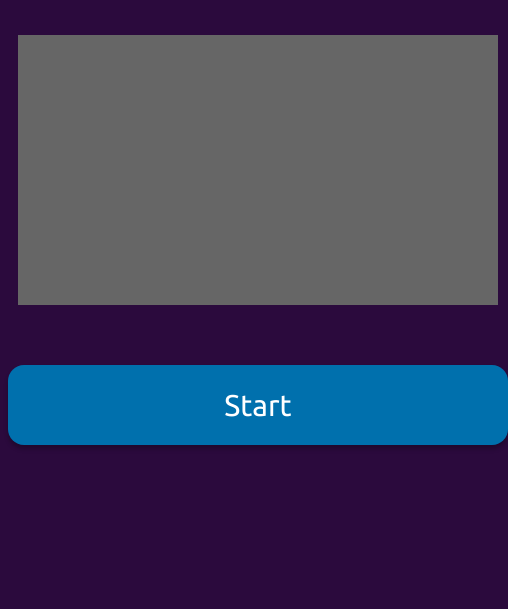
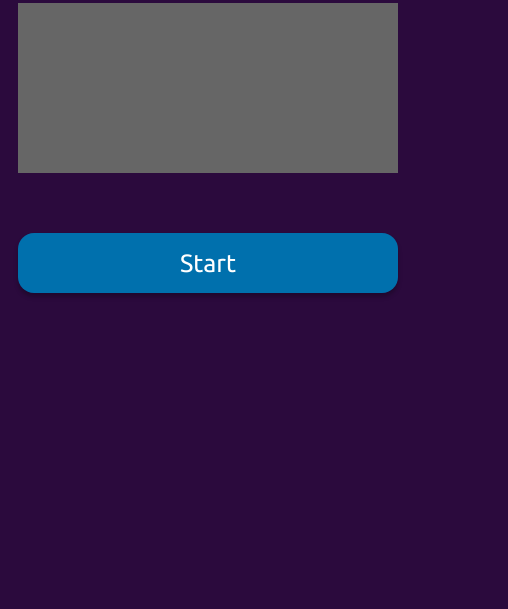
Before and after one commit to anushbhatia/capgleaderboard, a plain HTML site: page Home/Photo.html in a window 390 px wide. Shown: the part 235-844 px from the top of the page, 508 px wide, since content can reach past the window. Drawn offline with nearby package versions, Linux system fonts and the light colour scheme.

Commit message:
Made the resolution upto date

```diff
--- a/Home/Photo.html
+++ b/Home/Photo.html
@@ -29,7 +29,7 @@
     </div>
 
 
-    @*If the company leaderboard function shold be used set the onclick below to "inputCompany();" else use "waitingForResultNoCompany();"*@
+    <!-- @*If the company leaderboard function shold be used set the onclick below to "inputCompany();" else use "waitingForResultNoCompany();"*@ -->
     <button class="next-button" onclick="waitingForResultNoCompany();">Next</button>
 </div>
 <div id="company-screen" class="none">
--- a/css/photo.css
+++ b/css/photo.css
@@ -423,8 +423,29 @@
         position: relative;
     }
     .disclaimer-info {
+        font-size: 25px;
+        width: 350px;
+    }
+    .header-text {
+        font-size: 40px;
+        font-weight: bold;
+    }
+    .cancel-text {
         font-size: 22px;
-        width: 350px;
+        margin-top: 30px;
+    }
+    /* .snapshot-button {
+        height: 80px;
+        width: 370px;
+        color: white;
+        font-size: 25px;
+    } */
+    .image-container {
+        padding-top: 0px;
+        display: block;
+        width: 500px;
+        margin: auto;
+        margin-top: 50px;
     }
 }
 @media (max-width:600px) {
@@ -470,6 +491,26 @@
         width: 250px;
         font-size: 20px;
     }
+    #videoElement{
+        width: 380px;
+        height: 170px;
+        background-color: #666;
+        margin-left: 10px;
+    }
+    .snapshot-button {
+        height: 60px;
+        width: 380px;
+        color: white;
+        font-size: 25px;
+        margin-left: 10px;
+    }
+    .image-container {
+        padding-top: 0px;
+        display: block;
+        width: 400px;
+        margin: auto;
+        margin-top: 50px;
+    }
 }
 @media (max-width:400px) {
     .get-started-button {
```
